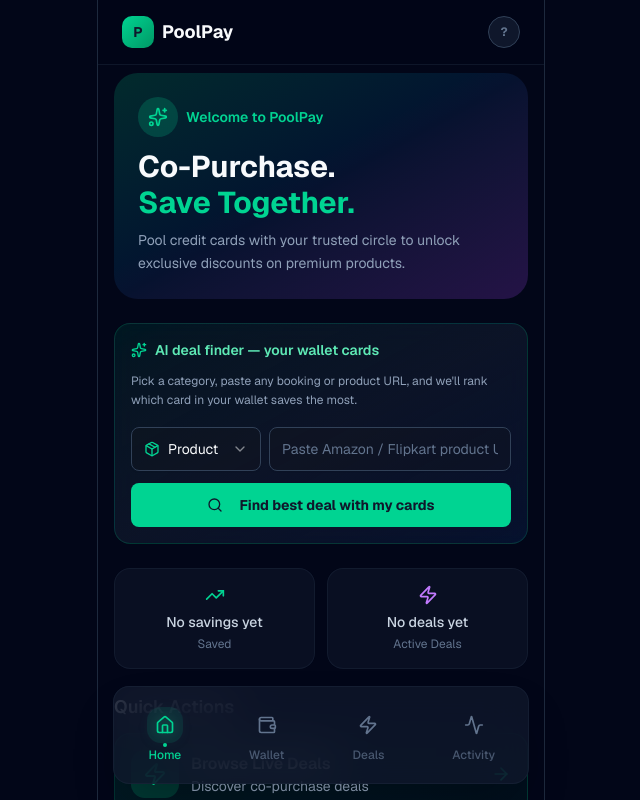
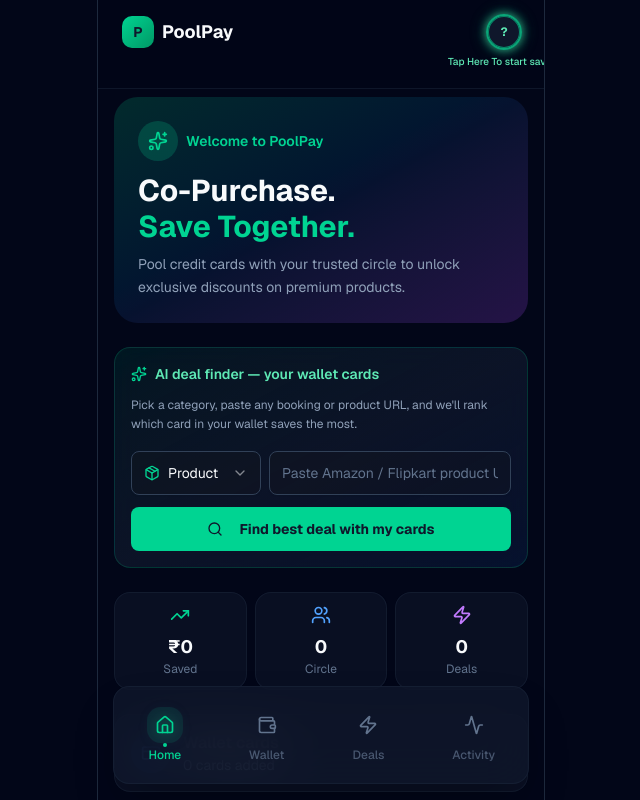
Before and after one commit to AIForceMultiplierData/credit_cart, a Next.js app: page / in a window 1280 px wide. Shown: the top 800 px of the page, without its empty margins (319-959 px from the left). Built offline with nearby package versions, Linux system fonts and the light colour scheme.

Commit message:
Default stats to zero, neon sign-in hint, stop error toast spam on tabs
Co-authored-by: Cursor <cursoragent@cursor.com>

```diff
--- a/app/page.tsx
+++ b/app/page.tsx
@@ -8,11 +8,12 @@ import { LenderFeed } from "@/app/deals/lender-feed"
 import { WalletView } from "@/components/wallet-view"
 import { ActivityView } from "@/components/activity-view"
 import { PingDrawer } from "@/components/ping-drawer"
-import { LoginModal } from "@/components/LoginModal"
 import { ProfileMenu } from "@/components/profile-menu"
 import { ProfileEditModal } from "@/components/profile-edit-modal"
+import { signInWithGoogle } from "@/lib/sign-in"
 import { useAuth } from "@/hooks/useAuth"
 import { useProfile } from "@/hooks/useProfile"
+import { cn } from "@/lib/utils"
 
 type TabType = "home" | "wallet" | "deals" | "activity"
 
@@ -20,14 +21,13 @@ export default function HomePage() {
   const [activeTab, setActiveTab] = useState<TabType>("home")
   const [selectedDeal, setSelectedDeal] = useState<Deal | null>(null)
   const [drawerOpen, setDrawerOpen] = useState(false)
-  const [loginOpen, setLoginOpen] = useState(false)
   const [profileEditOpen, setProfileEditOpen] = useState(false)
   const { user, loading } = useAuth()
   const { profile, refresh: refreshProfile } = useProfile()
 
-  const requiresAuth = activeTab === "wallet" || activeTab === "activity"
-  const showLoginModal =
-    (requiresAuth && !loading && !user) || (loginOpen && !user)
+  const handleSignIn = () => {
+    void signInWithGoogle()
+  }
 
   const handleDealClick = (deal: Deal) => {
     setSelectedDeal(deal)
@@ -44,7 +44,12 @@ export default function HomePage() {
       <div className="max-w-md mx-auto min-h-screen relative border-x border-slate-800 overflow-x-hidden bg-slate-950">
         {/* Status Bar Mockup */}
         <div className="sticky top-0 z-40 bg-slate-950/80 backdrop-blur-xl border-b border-slate-800/50">
-          <div className="flex items-center justify-between px-6 py-4">
+          <div
+            className={cn(
+              "flex items-center justify-between px-6 py-4",
+              !user && !loading && "pb-10"
+            )}
+          >
             <div className="flex items-center gap-2">
               <div className="w-8 h-8 rounded-lg bg-gradient-to-br from-emerald-400 to-emerald-600 flex items-center justify-center">
                 <span className="text-slate-900 font-bold text-sm">P</span>
@@ -56,7 +61,6 @@ export default function HomePage() {
               displayName={profile?.fullName}
               loading={loading}
               onEditProfile={() => setProfileEditOpen(true)}
-              onSignIn={() => setLoginOpen(true)}
             />
           </div>
         </div>
@@ -64,10 +68,7 @@ export default function HomePage() {
         {/* Main Content Area */}
         <main className="min-h-[calc(100vh-72px)]">
           {activeTab === "home" && (
-            <HomeView
-              onNavigate={handleNavigate}
-              onSignIn={() => setLoginOpen(true)}
-            />
+            <HomeView onNavigate={handleNavigate} onSignIn={handleSignIn} />
           )}
           {activeTab === "deals" && (
             <>
@@ -89,13 +90,6 @@ export default function HomePage() {
           onOpenChange={setDrawerOpen}
         />
 
-        <LoginModal
-          open={showLoginModal}
-          onOpenChange={(open) => {
-            if (!open) setLoginOpen(false)
-          }}
-        />
-
         <ProfileEditModal
           open={profileEditOpen}
           onOpenChange={setProfileEditOpen}
--- a/components/deal-search-bar.tsx
+++ b/components/deal-search-bar.tsx
@@ -77,9 +77,6 @@ export function DealSearchBar({
 
   async function handleSearch() {
     if (!user) {
-      toast.error("Sign in required", {
-        description: "Log in to search deals with your wallet cards.",
-      })
       onNeedSignIn?.()
       return
     }
--- a/components/home-view.tsx
+++ b/components/home-view.tsx
@@ -1,11 +1,20 @@
 "use client"
 
 import { useCallback, useEffect, useState } from "react"
-import { Sparkles, ArrowRight, TrendingUp, Zap } from "lucide-react"
+import {
+  ArrowRight,
+  CreditCard,
+  Sparkles,
+  TrendingUp,
+  Users,
+  Zap,
+} from "lucide-react"
 import { Skeleton } from "@/components/ui/skeleton"
+import { DealSearchBar } from "@/components/deal-search-bar"
 import { useAuth } from "@/hooks/useAuth"
+import { useProfile } from "@/hooks/useProfile"
+import { useWalletCards } from "@/hooks/useWalletCards"
 import { supabase } from "@/lib/supabase"
-import { DealSearchBar } from "@/components/deal-search-bar"
 import { cn } from "@/lib/utils"
 
 interface HomeViewProps {
@@ -14,17 +23,18 @@ interface HomeViewProps {
 }
 
 type ProfileStats = {
-  total_saved: number | null
-  active_deals_count: number | null
+  total_saved: number
+  active_deals_count: number
 }
 
-function toNumber(value: unknown): number | null {
-  if (value === null || value === undefined) return null
+function toCount(value: unknown): number {
+  if (value === null || value === undefined) return 0
   const parsed = Number(value)
-  return Number.isFinite(parsed) ? parsed : null
+  return Number.isFinite(parsed) && parsed > 0 ? Math.round(parsed) : 0
 }
 
 function formatSaved(amount: number): string {
+  if (amount <= 0) return "₹0"
   if (amount >= 100_000) {
     return `₹${(amount / 100_000).toFixed(1).replace(/\.0$/, "")}L`
   }
@@ -40,40 +50,28 @@ function StatCard({
   loading,
   value,
   label,
-  emptyMessage,
 }: {
   icon: typeof TrendingUp
   iconClassName: string
   loading: boolean
-  value: number | null
+  value: number
   label: string
-  emptyMessage: string
 }) {
-  const hasValue = value !== null && value > 0
+  const displayValue =
+    label === "Saved" ? formatSaved(value) : value.toLocaleString("en-IN")
 
   return (
-    <div className="rounded-2xl border border-slate-800/50 bg-slate-900/60 p-4 text-center backdrop-blur-md">
+    <div className="rounded-2xl border border-slate-800/50 bg-slate-900/60 p-3 text-center backdrop-blur-md">
       <Icon className={cn("mx-auto mb-2 h-5 w-5", iconClassName)} />
       {loading ? (
         <>
-          <Skeleton className="mx-auto mb-2 h-7 w-16 bg-slate-800" />
+          <Skeleton className="mx-auto mb-2 h-7 w-10 bg-slate-800" />
           <Skeleton className="mx-auto h-3 w-12 bg-slate-800/80" />
-        </>
-      ) : hasValue ? (
-        <>
-          <p className="text-xl font-bold text-slate-50">
-            {label === "Saved"
-              ? formatSaved(value)
-              : value.toLocaleString("en-IN")}
-          </p>
-          <p className="text-xs text-slate-500">{label}</p>
         </>
       ) : (
         <>
-          <p className="text-sm font-medium leading-snug text-slate-300">
-            {emptyMessage}
-          </p>
-          <p className="mt-1 text-xs text-slate-500">{label}</p>
+          <p className="text-lg font-bold text-slate-50">{displayValue}</p>
+          <p className="text-xs text-slate-500">{label}</p>
         </>
       )}
     </div>
@@ -82,15 +80,17 @@ function StatCard({
 
 export function HomeView({ onNavigate, onSignIn }: HomeViewProps) {
   const { user, loading: authLoading } = useAuth()
+  const { circleCount, loading: profileLoading } = useProfile()
+  const { cards, loading: cardsLoading } = useWalletCards(user?.id)
   const [loading, setLoading] = useState(true)
   const [stats, setStats] = useState<ProfileStats>({
-    total_saved: null,
-    active_deals_count: null,
+    total_saved: 0,
+    active_deals_count: 0,
   })
 
   const fetchStats = useCallback(async () => {
     if (!user) {
-      setStats({ total_saved: null, active_deals_count: null })
+      setStats({ total_saved: 0, active_deals_count: 0 })
       setLoading(false)
       return
     }
@@ -109,33 +109,24 @@ export function HomeView({ onNavigate, onSignIn }: HomeViewProps) {
       }
 
       setStats({
-        total_saved: toNumber(data?.total_saved),
-        active_deals_count: toNumber(data?.active_deals_count),
+        total_saved: toCount(data?.total_saved),
+        active_deals_count: toCount(data?.active_deals_count),
       })
     } catch {
-      setStats({ total_saved: null, active_deals_count: null })
+      setStats({ total_saved: 0, active_deals_count: 0 })
     } finally {
       setLoading(false)
     }
   }, [user])
 
   useEffect(() => {
-    if (authLoading) {
-      return
-    }
-
+    if (authLoading) return
     void fetchStats()
   }, [authLoading, fetchStats])
 
-  const dealsSubtitle =
-    loading || stats.active_deals_count === null || stats.active_deals_count <= 0
-      ? "Discover co-purchase deals"
-      : `${stats.active_deals_count} active deal${stats.active_deals_count === 1 ? "" : "s"}`
-
-  const activitySubtitle =
-    loading || stats.active_deals_count === null || stats.active_deals_count <= 0
-      ? "Your contracts will appear here"
-      : `${stats.active_deals_count} in progress`
+  const statsLoading = loading || authLoading || profileLoading || cardsLoading
+  const cardCount = user ? cards.length : 0
+  const circleMembers = user ? circleCount : 0
 
   return (
     <div className="px-4 pb-32 pt-2">
@@ -167,23 +158,42 @@ export function HomeView({ onNavigate, onSignIn }: HomeViewProps) {
         onNeedSignIn={onSignIn}
       />
 
-      <div className="mb-6 grid grid-cols-2 gap-3">
+      <div className="mb-6 grid grid-cols-3 gap-2">
         <StatCard
           icon={TrendingUp}
           iconClassName="text-emerald-400"
-          loading={loading || authLoading}
+          loading={statsLoading}
           value={stats.total_saved}
           label="Saved"
-          emptyMessage="No savings yet"
+        />
+        <StatCard
+          icon={Users}
+          iconClassName="text-blue-400"
+          loading={statsLoading}
+          value={circleMembers}
+          label="Circle"
         />
         <StatCard
           icon={Zap}
           iconClassName="text-purple-400"
-          loading={loading || authLoading}
+          loading={statsLoading}
           value={stats.active_deals_count}
-          label="Active Deals"
-          emptyMessage="No deals yet"
+          label="Deals"
         />
+      </div>
+
+      <div className="mb-6 rounded-2xl border border-slate-800/50 bg-slate-900/60 p-4 backdrop-blur-md">
+        <div className="flex items-center gap-3">
+          <div className="flex h-10 w-10 items-center justify-center rounded-full bg-blue-500/15">
+            <CreditCard className="h-5 w-5 text-blue-400" />
+          </div>
+          <div>
+            <p className="font-semibold text-slate-50">Wallet cards</p>
+            <p className="text-sm text-slate-400">
+              {statsLoading ? "…" : `${cardCount} card${cardCount === 1 ? "" : "s"} added`}
+            </p>
+          </div>
+        </div>
       </div>
 
       <div className="space-y-3">
@@ -203,7 +213,10 @@ export function HomeView({ onNavigate, onSignIn }: HomeViewProps) {
             </div>
             <div className="text-left">
               <p className="font-semibold text-slate-50">Browse Live Deals</p>
-              <p className="text-sm text-slate-400">{dealsSubtitle}</p>
+              <p className="text-sm text-slate-400">
+                {stats.active_deals_count} active deal
+                {stats.active_deals_count === 1 ? "" : "s"}
+              </p>
             </div>
           </div>
           <ArrowRight className="h-5 w-5 text-emerald-400 transition-transform group-hover:translate-x-1" />
@@ -223,7 +236,9 @@ export function HomeView({ onNavigate, onSignIn }: HomeViewProps) {
             </div>
             <div className="text-left">
               <p className="font-semibold text-slate-50">Manage Wallet</p>
-              <p className="text-sm text-slate-400">Add cards to unlock discounts</p>
+              <p className="text-sm text-slate-400">
+                {cardCount} card{cardCount === 1 ? "" : "s"} in wallet
+              </p>
             </div>
           </div>
           <ArrowRight className="h-5 w-5 text-blue-400 transition-transform group-hover:translate-x-1" />
@@ -243,7 +258,10 @@ export function HomeView({ onNavigate, onSignIn }: HomeViewProps) {
             </div>
             <div className="text-left">
               <p className="font-semibold text-slate-50">View Activity</p>
-              <p className="text-sm text-slate-400">{activitySubtitle}</p>
+              <p className="text-sm text-slate-400">
+                {stats.active_deals_count} contract
+                {stats.active_deals_count === 1 ? "" : "s"}
+              </p>
             </div>
           </div>
           <ArrowRight className="h-5 w-5 text-purple-400 transition-transform group-hover:translate-x-1" />
--- a/components/profile-menu.tsx
+++ b/components/profile-menu.tsx
@@ -11,6 +11,7 @@ import {
   DropdownMenuSeparator,
   DropdownMenuTrigger,
 } from "@/components/ui/dropdown-menu"
+import { signInWithGoogle } from "@/lib/sign-in"
 import { supabase } from "@/lib/supabase"
 import { cn } from "@/lib/utils"
 
@@ -19,7 +20,6 @@ type ProfileMenuProps = {
   displayName?: string
   loading?: boolean
   onEditProfile: () => void
-  onSignIn: () => void
 }
 
 function getInitial(user: SupabaseUser | null, displayName?: string): string {
@@ -36,7 +36,6 @@ export function ProfileMenu({
   displayName,
   loading,
   onEditProfile,
-  onSignIn,
 }: ProfileMenuProps) {
   const initial = getInitial(user, displayName)
   const label =
@@ -56,21 +55,48 @@ export function ProfileMenu({
     })
   }
 
+  async function handleSignIn() {
+    const { error } = await signInWithGoogle()
+    if (error) {
+      toast.error("Sign in failed", { description: error })
+    }
+  }
+
   if (!user) {
     return (
+      <div className="relative flex flex-col items-center">
         <button
           type="button"
           disabled={loading}
-        onClick={onSignIn}
+          onClick={() => void handleSignIn()}
+          className="relative flex h-8 w-8 items-center justify-center rounded-full focus-visible:outline-none"
+          aria-label="Sign in to start saving"
+        >
+          <span
+            aria-hidden
+            className="absolute inset-0 rounded-full bg-emerald-400/30 animate-ping"
+          />
+          <span
+            aria-hidden
             className={cn(
-          "flex h-8 w-8 items-center justify-center rounded-full",
-          "border border-slate-700 bg-slate-900 text-slate-500 text-xs font-bold",
-          "transition-colors hover:border-emerald-400/40 hover:text-emerald-400"
+              "absolute -inset-0.5 rounded-full border-2 border-emerald-400/80",
+              "animate-[neon-ring_2s_ease-in-out_infinite]"
             )}
-        aria-label="Sign in"
+          />
+          <span
+            className={cn(
+              "relative flex h-8 w-8 items-center justify-center rounded-full",
+              "border border-emerald-400/60 bg-slate-900 text-xs font-bold text-emerald-300",
+              "shadow-[0_0_12px_rgba(52,211,153,0.55)]"
+            )}
           >
             ?
+          </span>
         </button>
+        <p className="pointer-events-none absolute top-full mt-2 w-max max-w-[140px] text-center text-[10px] font-medium leading-tight text-emerald-300">
+          Tap Here To start saving
+        </p>
+      </div>
     )
   }
 
--- a/components/wallet-view.tsx
+++ b/components/wallet-view.tsx
@@ -123,15 +123,18 @@ export function WalletView() {
   const [loading, setLoading] = useState(true)
   const [saving, setSaving] = useState(false)
   const [addOpen, setAddOpen] = useState(false)
+  const [loadHint, setLoadHint] = useState<string | null>(null)
 
   const fetchCards = useCallback(async () => {
     if (!user) {
       setCards([])
+      setLoadHint(null)
       setLoading(false)
       return
     }
 
     setLoading(true)
+    setLoadHint(null)
 
     try {
       const { data, error } = await supabase.rpc("get_or_create_my_wallet")
@@ -144,7 +147,13 @@ export function WalletView() {
         err,
         "Failed to load wallet cards."
       )
-      toast.error("Could not load wallet", { description: message })
+      if (/does not exist|row-level security|PGRST|get_or_create/i.test(message)) {
+        setLoadHint(
+          "Wallet needs Supabase setup. Run supabase/wallet_policies.sql in the SQL Editor."
+        )
+      } else {
+        setLoadHint(message)
+      }
       setCards([])
     } finally {
       setLoading(false)
@@ -199,6 +208,28 @@ export function WalletView() {
 
   const isBusy = loading || authLoading || saving
 
+  if (authLoading) {
+    return (
+      <div className="flex min-h-[240px] items-center justify-center px-4 pb-32 pt-2">
+        <Loader2 className="h-8 w-8 animate-spin text-emerald-400" />
+      </div>
+    )
+  }
+
+  if (!user) {
+    return (
+      <div className="px-4 pb-32 pt-8 text-center">
+        <CreditCard className="mx-auto mb-3 h-10 w-10 text-slate-600" />
+        <p className="font-medium text-slate-300">Your wallet</p>
+        <p className="mt-2 text-sm text-slate-500">
+          Tap the glowing ? above to sign in and add cards.
+        </p>
+        <p className="mt-6 text-2xl font-bold text-slate-50">0</p>
+        <p className="text-xs text-slate-500">cards in wallet</p>
+      </div>
+    )
+  }
+
   return (
     <div className="px-4 pb-32 pt-2">
       <div className="mb-6">
@@ -243,6 +274,11 @@ export function WalletView() {
           <p className="mt-1 text-sm text-slate-500">
             Browse the Indian card catalog and add your first card.
           </p>
+          {loadHint ? (
+            <p className="mt-4 rounded-xl border border-amber-500/20 bg-amber-500/10 px-3 py-2 text-left text-xs leading-relaxed text-amber-200/90">
+              {loadHint}
+            </p>
+          ) : null}
           <Button
             type="button"
             className="mt-4 rounded-xl bg-emerald-500 text-slate-900 hover:bg-emerald-400"
@@ -302,12 +338,12 @@ export function WalletView() {
             <p className="text-xs text-slate-500">Cards</p>
           </div>
           <div className="rounded-xl bg-slate-800/50 p-3 text-center">
-            <p className="text-xl font-bold text-blue-400">Live</p>
-            <p className="text-xs text-slate-500">Sync</p>
+            <p className="text-xl font-bold text-blue-400">0</p>
+            <p className="text-xs text-slate-500">Circle</p>
           </div>
           <div className="rounded-xl bg-slate-800/50 p-3 text-center">
-            <p className="text-xl font-bold text-purple-400">100%</p>
-            <p className="text-xs text-slate-500">Trust</p>
+            <p className="text-xl font-bold text-purple-400">0</p>
+            <p className="text-xs text-slate-500">Pooled</p>
           </div>
         </div>
       </div>
--- /dev/null
+++ b/lib/sign-in.ts
@@ -0,0 +1,21 @@
+import { supabase } from "@/lib/supabase"
+
+export async function signInWithGoogle(): Promise<{ error: string | null }> {
+  try {
+    const { error } = await supabase.auth.signInWithOAuth({
+      provider: "google",
+      options: {
+        redirectTo:
+          typeof window !== "undefined" ? window.location.origin : undefined,
+      },
+    })
+
+    if (error) {
+      return { error: error.message }
+    }
+
+    return { error: null }
+  } catch {
+    return { error: "Unable to start Google sign-in. Please try again." }
+  }
+}
```
Also changed, not shown: app/globals.css (+12 -0 lines), components/activity-view.tsx (+40 -11 lines). Lines whose indentation alone changed are shown as unchanged.
